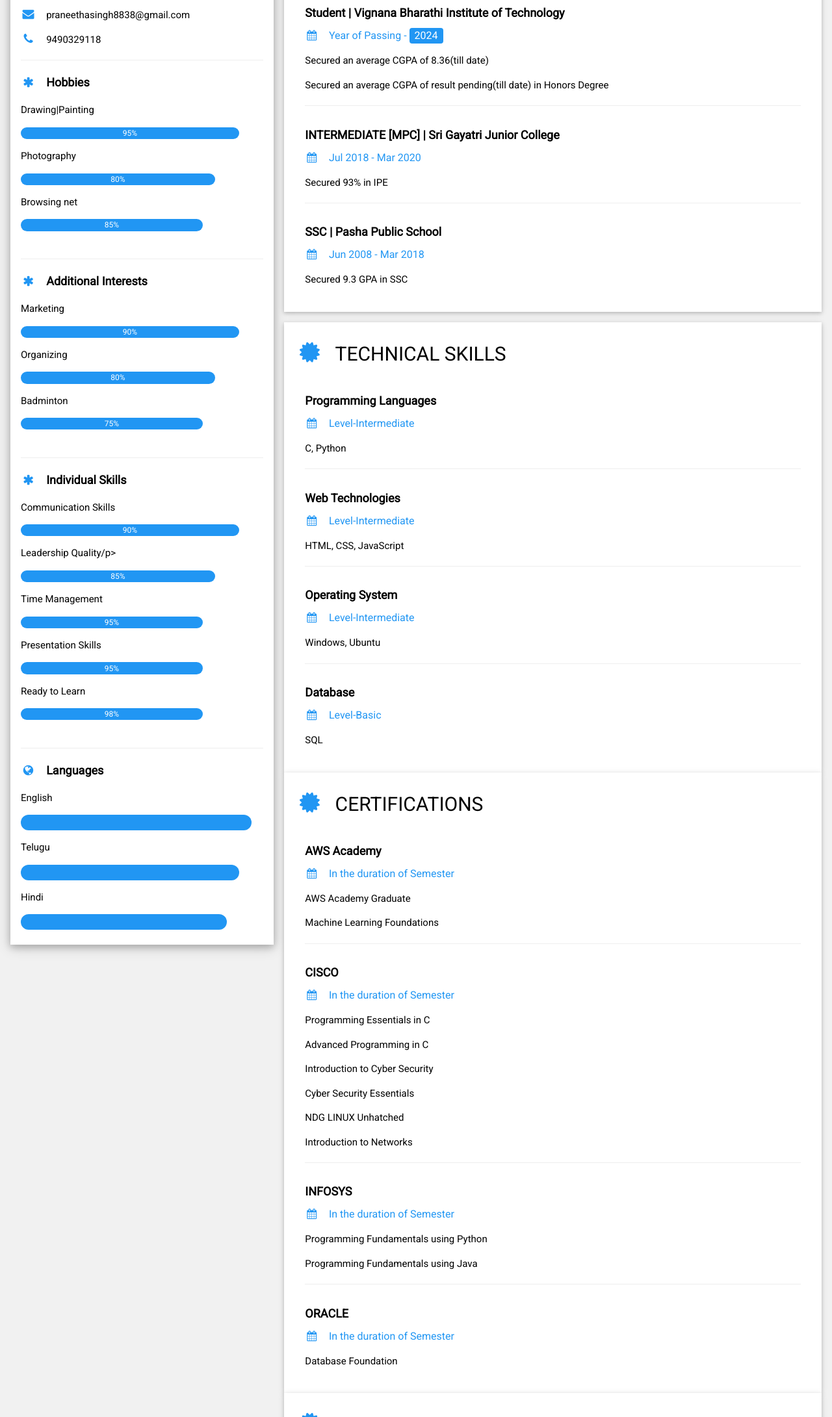
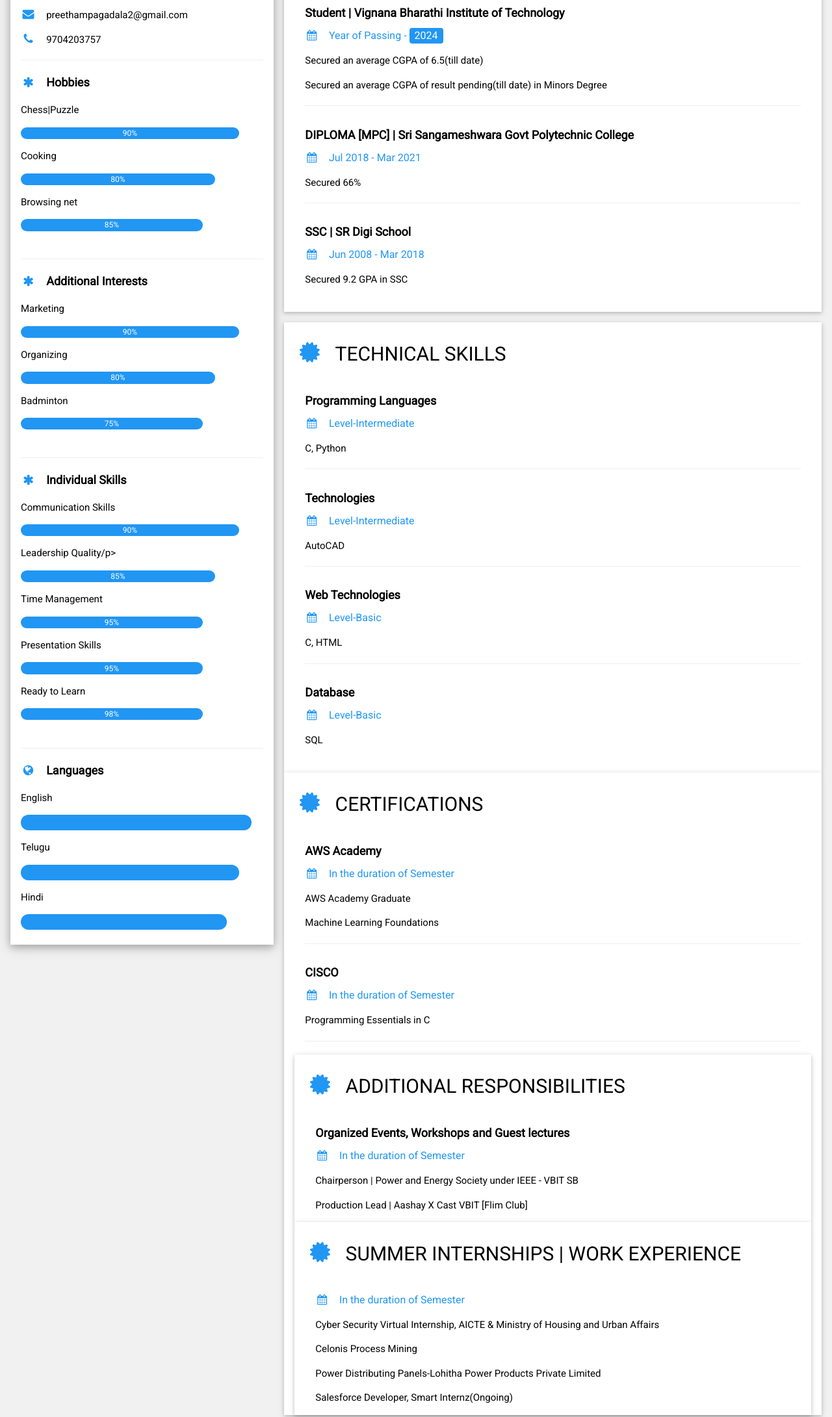
Before and after one commit to preethamkumar-pagadala/resume, a plain HTML site: page index.html in a window 1280 px wide. Shown: the part 117-2298 px from the top of the page at 65% size. Drawn offline with nearby package versions, Linux system fonts and the light colour scheme.

Commit message:
Update index.html

```diff
--- a/index.html
+++ b/index.html
@@ -26,22 +26,22 @@ html,body,h1,h2,h3,h4,h5,h6 {font-family: "Roboto", sans-serif}
         <div class="w3-display-container">
           <img src="Sonu.jpg" style="width:100%" alt="Avatar">
           <div class="w3-display-bottomleft w3-container w3-text-white">
-            <h2>Praneetha Singh</h2>
+            <h2>Preetham Kumar</h2>
           </div>
         </div>
         <div class="w3-container">
           <p><i class="fa fa-briefcase fa-fw w3-margin-right w3-large w3-text-blue"></i>Student</p>
           <p><i class="fa fa-home fa-fw w3-margin-right w3-large w3-text-blue"></i>Hyderabad, Telangana, India</p>
-          <p><i class="fa fa-envelope fa-fw w3-margin-right w3-large w3-text-blue"></i>praneethasingh8838@gmail.com</p>
-          <p><i class="fa fa-phone fa-fw w3-margin-right w3-large w3-text-blue"></i>9490329118</p>
+          <p><i class="fa fa-envelope fa-fw w3-margin-right w3-large w3-text-blue"></i>preethampagadala2@gmail.com</p>
+          <p><i class="fa fa-phone fa-fw w3-margin-right w3-large w3-text-blue"></i>9704203757</p>
           <hr>
 
           <p class="w3-large"><b><i class="fa fa-asterisk fa-fw w3-margin-right w3-text-blue"></i>Hobbies</b></p>
-          <p>Drawing|Painting</p>
+          <p>Chess|Puzzle</p>
           <div class="w3-text-black w3-round-xlarge w3-small">
-            <div class="w3-container w3-center w3-round-xlarge w3-blue" style="width:90%">95%</div>
+            <div class="w3-container w3-center w3-round-xlarge w3-blue" style="width:90%">90%</div>
           </div>
-          <p>Photography</p>
+          <p>Cooking</p>
           <div class="w3-text-black w3-round-xlarge w3-small">
             <div class="w3-container w3-center w3-round-xlarge w3-blue" style="width:80%">
               <div class="w3-center w3-text-white">80%</div>
@@ -126,20 +126,20 @@ html,body,h1,h2,h3,h4,h5,h6 {font-family: "Roboto", sans-serif}
         <div class="w3-container">
           <h5 class="w3-text-black"><b>Student | Vignana Bharathi Institute of Technology</b></h5>
           <h6 class="w3-text-blue"><i class="fa fa-calendar fa-fw w3-margin-right"></i>Year of Passing - <span class="w3-tag w3-blue w3-round">2024</span></h6>
-          <p>Secured an average CGPA of 8.36(till date)</p>
-          <p>Secured an average CGPA of result pending(till date) in Honors Degree
+          <p>Secured an average CGPA of 6.5(till date)</p>
+          <p>Secured an average CGPA of result pending(till date) in Minors Degree
           <hr>
         </div>
         <div class="w3-container">
-          <h5 class="w3-text-black"><b>INTERMEDIATE [MPC] | Sri Gayatri Junior College</b></h5>
-          <h6 class="w3-text-blue"><i class="fa fa-calendar fa-fw w3-margin-right"></i>Jul 2018 - Mar 2020</h6>
-          <p>Secured 93% in IPE</p>
+          <h5 class="w3-text-black"><b>DIPLOMA [MPC] | Sri Sangameshwara Govt Polytechnic College</b></h5>
+          <h6 class="w3-text-blue"><i class="fa fa-calendar fa-fw w3-margin-right"></i>Jul 2018 - Mar 2021</h6>
+          <p>Secured 66%</p>
           <hr>
         </div>
         <div class="w3-container">
-          <h5 class="w3-text-black"><b>SSC | Pasha Public School</b></h5>
+          <h5 class="w3-text-black"><b>SSC | SR Digi School</b></h5>
           <h6 class="w3-text-blue"><i class="fa fa-calendar fa-fw w3-margin-right"></i>Jun 2008 - Mar 2018</h6>
-          <p>Secured 9.3 GPA in SSC</p><br>
+          <p>Secured 9.2 GPA in SSC</p><br>
         </div>
       </div>
 
@@ -152,15 +152,15 @@ html,body,h1,h2,h3,h4,h5,h6 {font-family: "Roboto", sans-serif}
           <hr>
         </div>
         <div class="w3-container">
-          <h5 class="w3-text-black"><b>Web Technologies</b></h5>
+          <h5 class="w3-text-black"><b>Technologies</b></h5>
           <h6 class="w3-text-blue"><i class="fa fa-calendar fa-fw w3-margin-right"></i>Level-Intermediate</h6>
-          <p>HTML, CSS, JavaScript</p>
+          <p>AutoCAD</p>
           <hr>
         </div>
         <div class="w3-container">
-          <h5 class="w3-text-black"><b>Operating System</b></h5>
-          <h6 class="w3-text-blue"><i class="fa fa-calendar fa-fw w3-margin-right"></i>Level-Intermediate</h6>
-          <p>Windows, Ubuntu</p>
+          <h5 class="w3-text-black"><b>Web Technologies</b></h5>
+          <h6 class="w3-text-blue"><i class="fa fa-calendar fa-fw w3-margin-right"></i>Level-Basic</h6>
+          <p>C, HTML</p>
           <hr>
         </div>
         <div class="w3-container">
@@ -183,25 +183,11 @@ html,body,h1,h2,h3,h4,h5,h6 {font-family: "Roboto", sans-serif}
           <h5 class="w3-text-black"><b>CISCO</b></h5>
           <h6 class="w3-text-blue"><i class="fa fa-calendar fa-fw w3-margin-right"></i>In the duration of Semester</h6>
           <p>Programming Essentials in C</p>
-          <p>Advanced Programming in C</p>
-          <p>Introduction to Cyber Security</p>
-          <p>Cyber Security Essentials</p>
-          <p>NDG LINUX Unhatched</p>
-          <p>Introduction to Networks</p>
+
+
           <hr>
-        </div>
-        <div class="w3-container">
-          <h5 class="w3-text-black"><b>INFOSYS</b></h5>
-          <h6 class="w3-text-blue"><i class="fa fa-calendar fa-fw w3-margin-right"></i>In the duration of Semester</h6>
-          <p>Programming Fundamentals using Python</p>
-          <p>Programming Fundamentals using Java</p>
-          <hr>
-        </div>
-        <div class="w3-container">
-          <h5 class="w3-text-black"><b>ORACLE</b></h5>
-          <h6 class="w3-text-blue"><i class="fa fa-calendar fa-fw w3-margin-right"></i>In the duration of Semester</h6>
-          <p>Database Foundation</p><br>
-        </div>
+
+
       </div>
 
       <div class="w3-container w3-card w3-white">
@@ -209,8 +195,8 @@ html,body,h1,h2,h3,h4,h5,h6 {font-family: "Roboto", sans-serif}
         <div class="w3-container">
           <h5 class="w3-text-black"><b>Organized Events, Workshops and Guest lectures</b></h5>
           <h6 class="w3-text-blue"><i class="fa fa-calendar fa-fw w3-margin-right"></i>In the duration of Semester</h6>
-          <p>Documentation Lead-Ganith [Mathematics Club]</p>
-          <p>Marketing Lead-Eco Club [Cultural Club]</p>
+          <p>Chairperson | Power and Energy Society under IEEE - VBIT SB</p>
+          <p>Production Lead | Aashay X Cast VBIT [Flim Club]</p>
         </div>
       </div>
 
@@ -219,11 +205,11 @@ html,body,h1,h2,h3,h4,h5,h6 {font-family: "Roboto", sans-serif}
         <div class="w3-container">
           <h5 class="w3-opacity"><b></b></h5>
           <h6 class="w3-text-blue"><i class="fa fa-calendar fa-fw w3-margin-right"></i>In the duration of Semester</h6>
-          <p>Campus Leader, Tech Learn</p>
+
           <p>Cyber Security Virtual Internship, AICTE & Ministry of Housing and Urban Affairs</p>
-          <p>AI ML Virtual Internship, AICTE & Ministry of Housing and Urban Affairs</p>
-          <p>Marketing, Internshala</p>
-          <p>Sales and Marketing, AAVTR ASIA-a fashion company(Ongoing)</p>
+          <p>Celonis Process Mining</p>
+          <p>Power Distributing Panels-Lohitha Power Products Private Limited</p></p>
+
           <p>Salesforce Developer, Smart Internz(Ongoing)</p>
         </div>
       </div>
```
